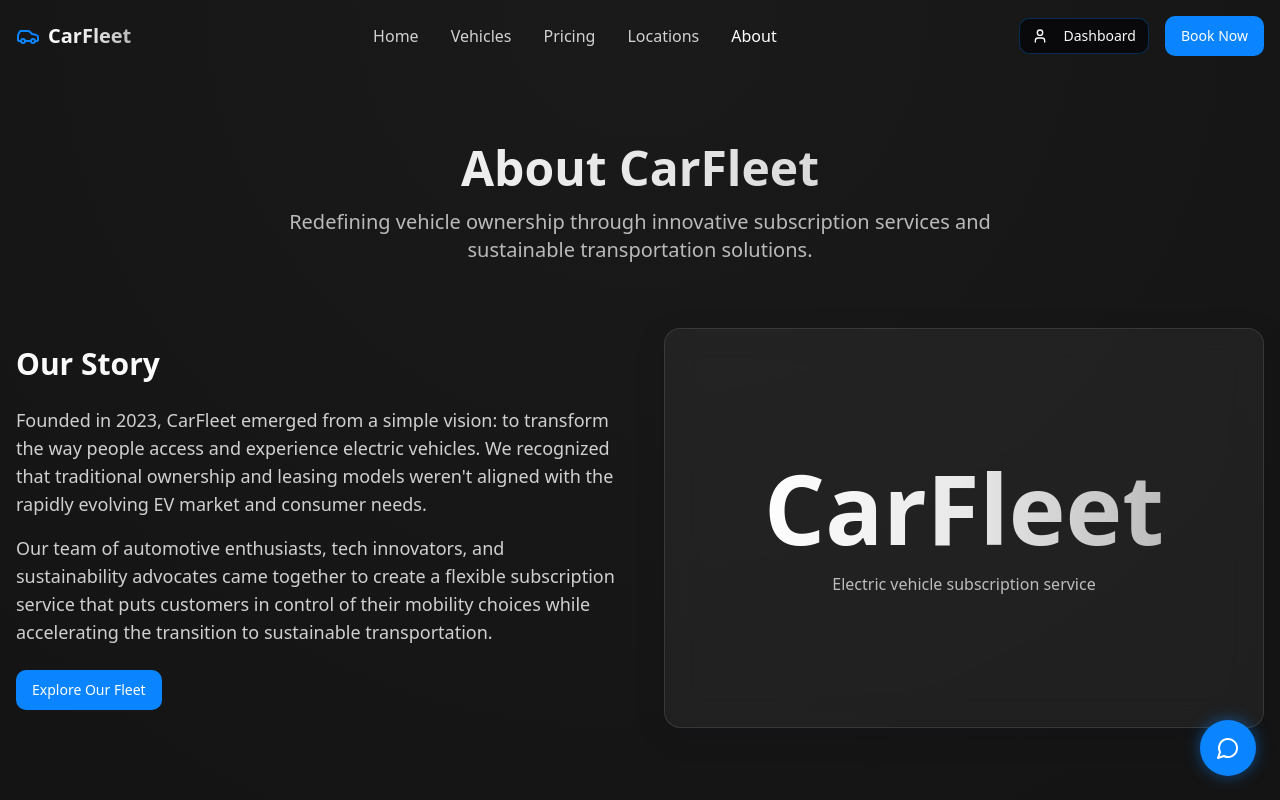
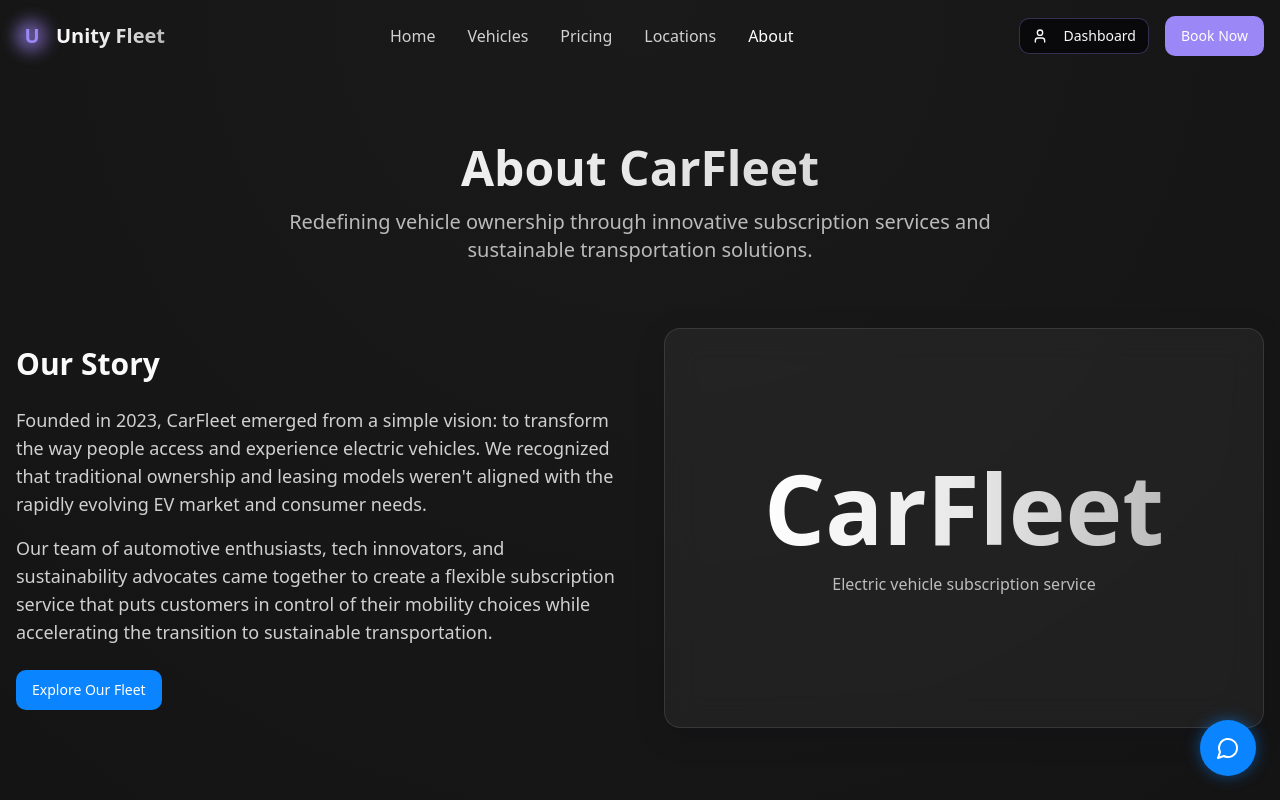
Before and after one commit to lattmamb/blitz-rides, a React (Vite) app: page /about in a window 1280 px wide. Shown: the top 800 px of the page. Built offline with nearby package versions, Linux system fonts and the light colour scheme.

Commit message:
Implement the plan
Implement the changes as per the plan.

```diff
--- a/src/components/Navbar.tsx
+++ b/src/components/Navbar.tsx
@@ -2,7 +2,7 @@
 import React, { useState, useEffect } from "react";
 import { Link, useLocation, useNavigate } from "react-router-dom";
 import { Button } from "@/components/ui/button";
-import { Menu, X, Car, User } from "lucide-react";
+import { Menu, X, User } from "lucide-react";
 
 const Navbar: React.FC = () => {
   const [isScrolled, setIsScrolled] = useState(false);
@@ -49,8 +49,11 @@ const Navbar: React.FC = () => {
     >
       <div className="container mx-auto px-4 flex justify-between items-center">
         <Link to="/" className="flex items-center gap-2">
-          <Car className="h-6 w-6 text-tesla-blue" />
-          <span className="text-xl font-bold gradient-text">CarFleet</span>
+          <div className="w-8 h-8 relative flex items-center justify-center">
+            <div className="absolute w-8 h-8 rounded-full bg-gradient-to-r from-[#9b87f5] to-[#6E59A5] opacity-70 blur-[8px]"></div>
+            <div className="text-[#9b87f5] font-bold text-xl relative z-10">U</div>
+          </div>
+          <span className="text-xl font-bold gradient-text">Unity Fleet</span>
         </Link>
 
         {/* Desktop Navigation */}
@@ -93,14 +96,14 @@ const Navbar: React.FC = () => {
             <Button
               variant="outline"
               size="sm"
-              className={`border-tesla-blue/30 hover:bg-tesla-blue/20 ${isActiveRoute('/dashboard') ? 'bg-tesla-blue/20' : ''}`}
+              className={`border-[#9b87f5]/30 hover:bg-[#9b87f5]/20 ${isActiveRoute('/dashboard') ? 'bg-[#9b87f5]/20' : ''}`}
             >
               <User className="w-4 h-4 mr-2" />
               Dashboard
             </Button>
           </Link>
           <Button
-            className="bg-tesla-blue hover:bg-tesla-blue/90 text-white"
+            className="bg-[#9b87f5] hover:bg-[#7E69AB] text-white"
             onClick={handleBookNow}
           >
             Book Now
@@ -154,14 +157,14 @@ const Navbar: React.FC = () => {
               <Button
                 variant="outline"
                 size="sm"
-                className={`w-full border-tesla-blue/30 ${isActiveRoute('/dashboard') ? 'bg-tesla-blue/20 text-white' : 'text-white'}`}
+                className={`w-full border-[#9b87f5]/30 ${isActiveRoute('/dashboard') ? 'bg-[#9b87f5]/20 text-white' : 'text-white'}`}
               >
                 <User className="w-4 h-4 mr-2" />
                 Dashboard
               </Button>
             </Link>
             <Button
-              className="w-full bg-tesla-blue hover:bg-tesla-blue/90 text-white"
+              className="w-full bg-[#9b87f5] hover:bg-[#7E69AB] text-white"
               onClick={handleBookNow}
             >
               Book Now
```
